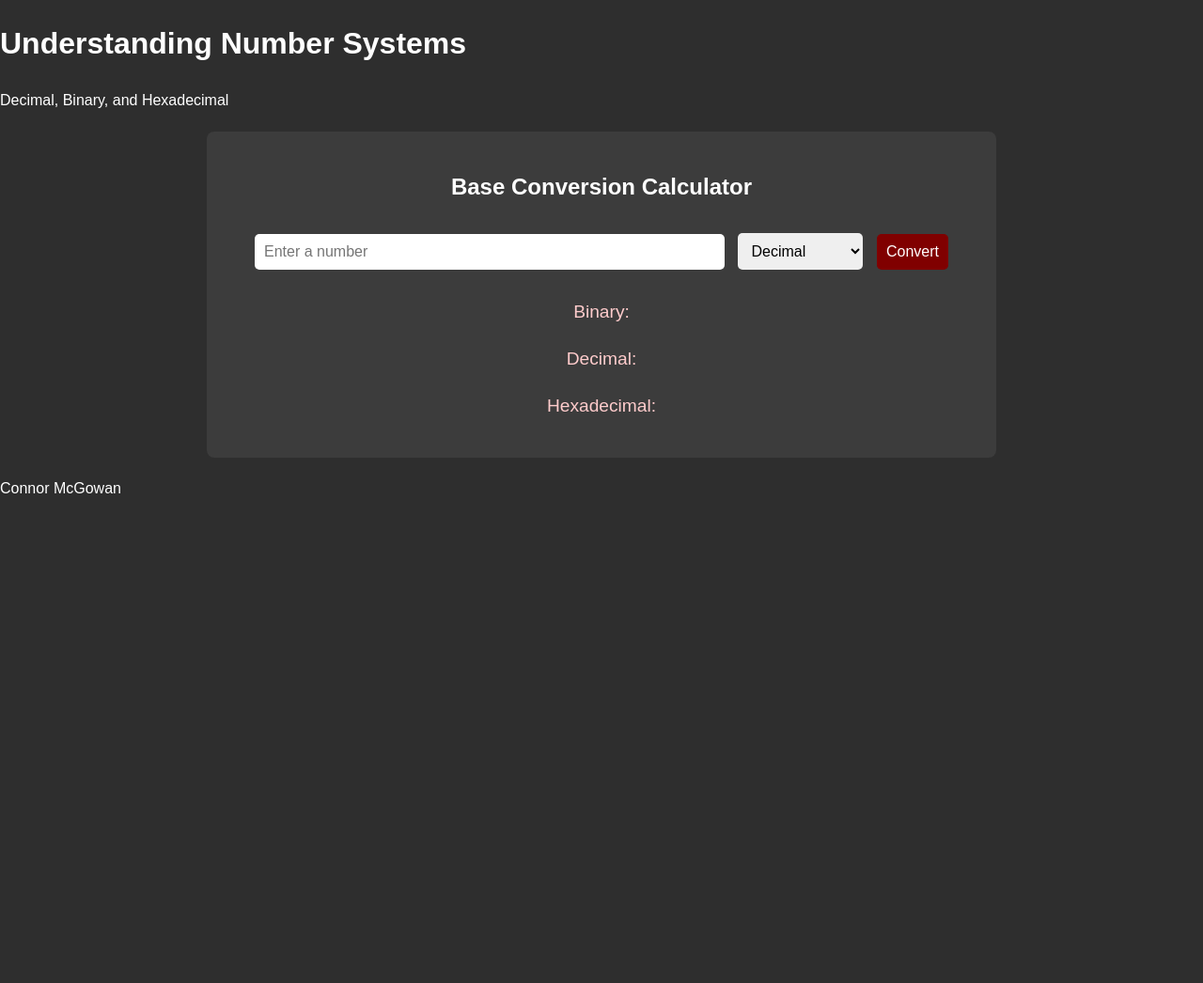
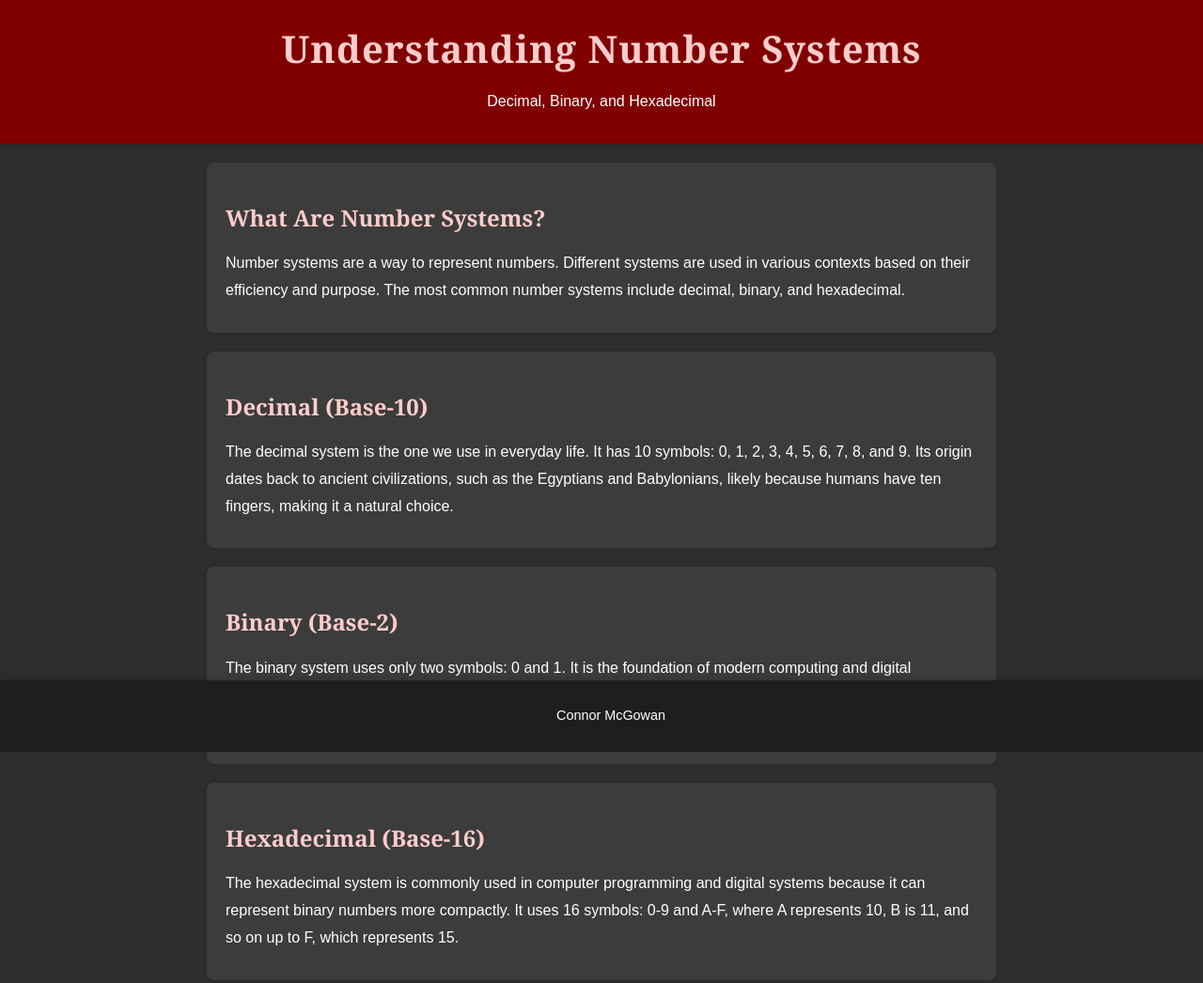
Before and after one commit to Con-McG/Con-McG.github.io, a plain HTML site: page index.html in a window 1280 px wide. Shown: the top 1046 px of the page at 94% size. Before the commit the page ends 800 px from the top, so only its background shows below. Drawn offline with Linux system fonts and the light colour scheme.

Commit message:
format and put calculator right above footer

```diff
--- a/index.html
+++ b/index.html
@@ -5,20 +5,64 @@
     <meta name="viewport" content="width=device-width, initial-scale=1.0">
     <title>Number Systems: Decimal, Binary, and Hexadecimal</title>
     <style>
-        /* Existing CSS */
         body {
             font-family: Arial, sans-serif;
             margin: 0;
             padding: 0;
             line-height: 1.6;
-            background-color: #2e2e2e;
-            color: #ffffff;
-            padding-bottom: 60px;
+            background-color: #2e2e2e; /* Dark Gray */
+            color: #ffffff; /* White Text */
+            padding-bottom: 100px; /* Add padding for the footer height */
         }
-        header, section, footer {
-            /* As defined previously */
+        header {
+            background-color: #800000; /* Maroon */
+            color: #ffffff; /* White Text */
+            padding: 20px 10px;
+            text-align: center;
+            box-shadow: 0 4px 6px rgba(0, 0, 0, 0.1);
         }
-        /* New Calculator Styling */
+        header h1 {
+            margin: 0;
+            font-size: 2.5em;
+            letter-spacing: 1px;
+        }
+        section {
+            padding: 20px;
+            margin: 20px auto;
+            max-width: 800px;
+            background: #3c3c3c; /* Slightly lighter gray for contrast */
+            border-radius: 8px;
+            box-shadow: 0 2px 4px rgba(0, 0, 0, 0.1);
+        }
+        h1, h2 {
+            color: #ffcccc; /* Light pinkish shade to complement maroon */
+            font-family: 'Georgia', serif;
+            margin-bottom: 15px;
+        }
+        p {
+            margin: 10px 0;
+            line-height: 1.8;
+        }
+        footer {
+            background-color: #1e1e1e; /* Darker Gray for Footer */
+            color: #ffffff; /* White Text */
+            text-align: center;
+            padding: 15px 10px;
+            position: fixed;
+            bottom: 0;
+            width: 100%;
+            font-size: 0.9em;
+            box-shadow: 0 -4px 6px rgba(0, 0, 0, 0.1);
+        }
+        footer a {
+            color: #ffcccc; /* Light pinkish to complement maroon */
+            text-decoration: none;
+            font-weight: bold;
+        }
+        footer a:hover {
+            text-decoration: underline;
+        }
+        /* Calculator Styling */
         .calculator {
             margin: 20px auto;
             max-width: 800px;
@@ -58,6 +102,26 @@
         <h1>Understanding Number Systems</h1>
         <p>Decimal, Binary, and Hexadecimal</p>
     </header>
+    <section>
+        <h2>What Are Number Systems?</h2>
+        <p>Number systems are a way to represent numbers. Different systems are used in various contexts based on their efficiency and purpose. The most common number systems include decimal, binary, and hexadecimal.</p>
+    </section>
+    <section>
+        <h2>Decimal (Base-10)</h2>
+        <p>The decimal system is the one we use in everyday life. It has 10 symbols: 0, 1, 2, 3, 4, 5, 6, 7, 8, and 9. Its origin dates back to ancient civilizations, such as the Egyptians and Babylonians, likely because humans have ten fingers, making it a natural choice.</p>
+    </section>
+    <section>
+        <h2>Binary (Base-2)</h2>
+        <p>The binary system uses only two symbols: 0 and 1. It is the foundation of modern computing and digital technology. The system was formalized by Gottfried Wilhelm Leibniz in the 17th century, who saw a connection between binary and philosophical concepts of duality.</p>
+    </section>
+    <section>
+        <h2>Hexadecimal (Base-16)</h2>
+        <p>The hexadecimal system is commonly used in computer programming and digital systems because it can represent binary numbers more compactly. It uses 16 symbols: 0-9 and A-F, where A represents 10, B is 11, and so on up to F, which represents 15.</p>
+    </section>
+    <section>
+        <h2>Summary</h2>
+        <p>The decimal system is intuitive for humans, the binary system powers computers, and the hexadecimal system provides a convenient way to handle binary in a readable form. Together, they form the backbone of number representation in various fields.</p>
+    </section>
     <section class="calculator">
         <h2>Base Conversion Calculator</h2>
         <input id="numberInput" type="text" placeholder="Enter a number">
@@ -72,9 +136,6 @@
             <p>Decimal: <span id="decimalResult"></span></p>
             <p>Hexadecimal: <span id="hexResult"></span></p>
         </div>
-    </section>
-    <section>
-        <!-- Rest of the content -->
     </section>
     <footer>
         <p>Connor McGowan</p>
```
